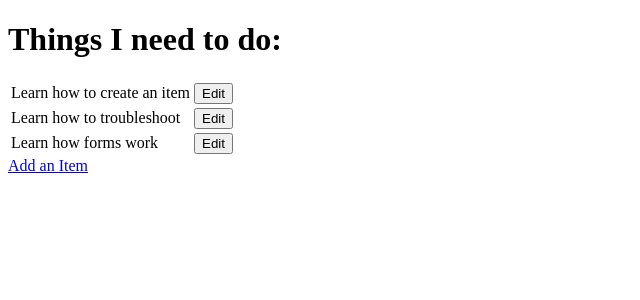
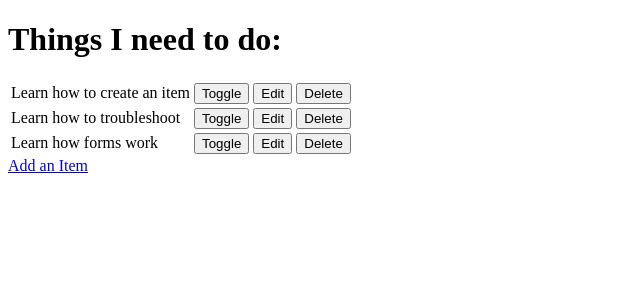
Before and after one commit to Ila-bura/django-project, a Django app: page / in a window 1280 px wide. Shown: the top 300 px of the page, without its empty margins (0-640 px from the left). Run offline with Django 3.2, Linux system fonts and the light colour scheme; data comes from the database, SQL or seed files in the repository; both versions use the stored data as it was after the commit.

Commit message:
Add functionality to delete items

```diff
--- a/django_todo/urls.py
+++ b/django_todo/urls.py
@@ -13,14 +13,16 @@ Including another URLconf
     1. Import the include() function: from django.urls import include, path
     2. Add a URL to urlpatterns:  path('blog/', include('blog.urls'))
 """
+
 from django.contrib import admin
 from django.urls import path
-from todo.views import get_todo_list, add_item, edit_item
+from todo import views
 
 urlpatterns = [
     path('admin/', admin.site.urls),
-    path('', get_todo_list, name='get_todo_list'),
-    path('add', add_item, name='add'),
-    path('edit/<item_id>', edit_item, name='edit'),
-
+    path('', views.get_todo_list, name='get_todo_list'),
+    path('add', views.add_item, name='add'),
+    path('edit/<item_id>', views.edit_item, name='edit'),
+    path('toggle/<item_id>', views.toggle_item, name='toggle'),
+    path('delete/<item_id>', views.delete_item, name='delete'),
 ]
--- a/todo/templates/todo/todo_list.html
+++ b/todo/templates/todo/todo_list.html
@@ -18,7 +18,16 @@
         <td>{{ item.name }}</td>
         {% endif %}
         <td>
+          <a href="/toggle/{{ item.id }}"> <button>Toggle</button> </a>
+        </td>
+
+        <td>
           <a href="/edit/{{ item.id }}"> <button>Edit</button> </a>
+        </td>
+        <td>
+          <a href="/delete/{{ item.id }}">
+            <button>Delete</button>
+          </a>
         </td>
       </tr>
       {% empty %}
--- a/todo/views.py
+++ b/todo/views.py
@@ -40,3 +40,16 @@ def edit_item(request, item_id):
         'form': form
     }
     return render(request, 'todo/edit_item.html', context)
+
+
+def toggle_item(request, item_id):
+    item = get_object_or_404(Item, id=item_id)
+    item.done = not item.done
+    item.save()
+    return redirect('get_todo_list')
+
+
+def delete_item(request, item_id):
+    item = get_object_or_404(Item, id=item_id)
+    item.delete()
+    return redirect('get_todo_list')
```
Also changed, not shown: db.sqlite3.
